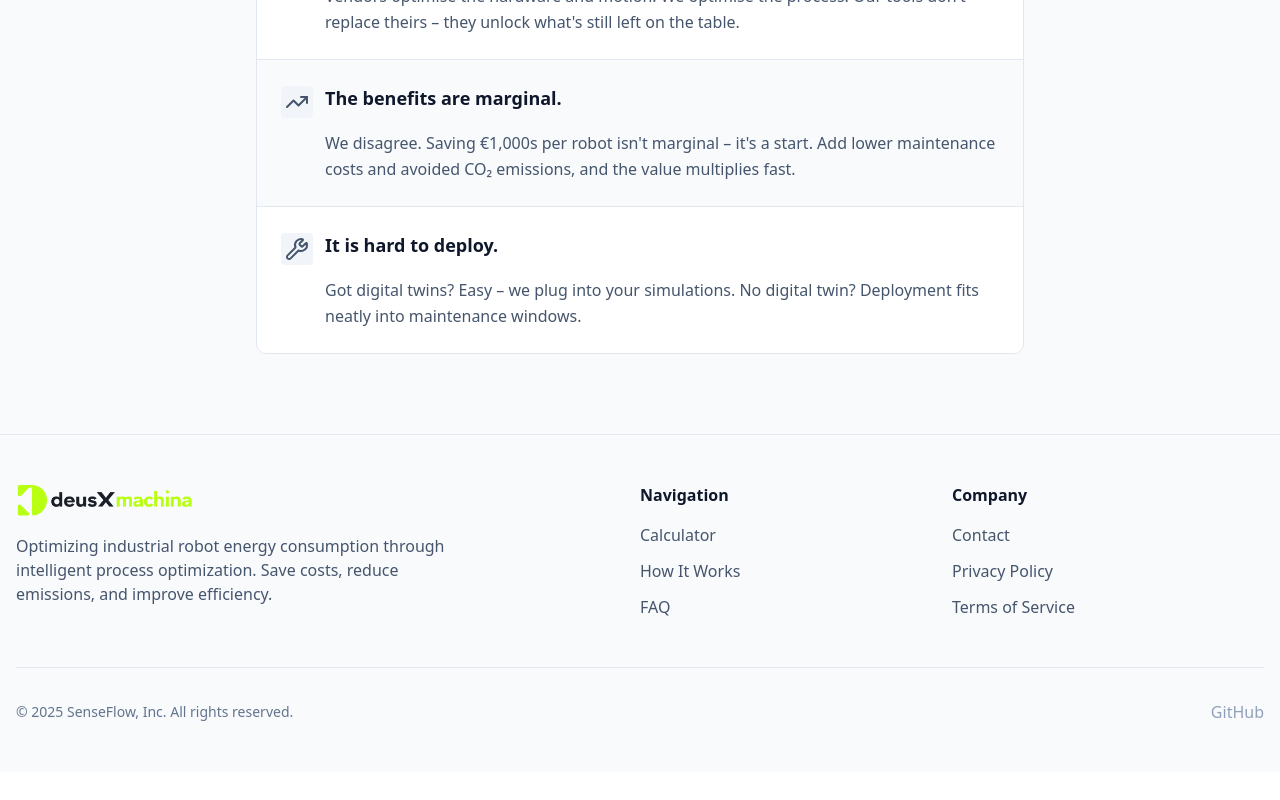
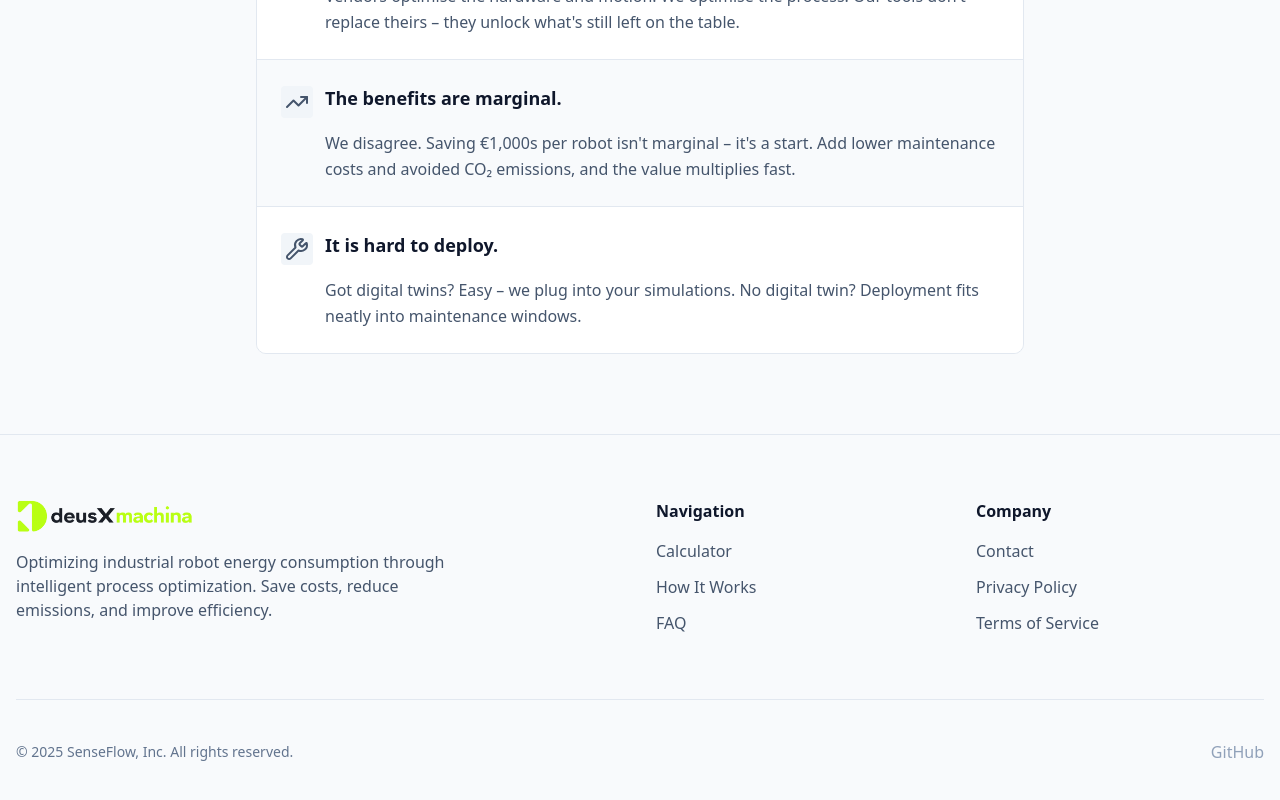
Before and after one commit to deusXmachina-dev/landing-page, a Next.js app: page / in a window 1280 px wide. Shown: the part 2919-3719 px from the top of the page. Before the commit the page ends 3691 px from the top, so only its background shows below. Built offline with nearby package versions, Linux system fonts and the light colour scheme.

Commit message:
better margins

```diff
--- a/src/components/layout/Footer.tsx
+++ b/src/components/layout/Footer.tsx
@@ -5,8 +5,8 @@ import Link from "next/link";
 export function Footer() {
   return (
     <footer className="bg-slate-50 dark:bg-slate-800 border-t border-slate-200 dark:border-slate-700">
-      <div className="container mx-auto px-4 py-12">
-        <div className="grid grid-cols-1 md:grid-cols-4">
+      <div className="container mx-auto px-6 md:px-4 py-12 md:py-16">
+        <div className="grid grid-cols-1 md:grid-cols-4 gap-10 md:gap-8">
           {/* Logo and Description */}
           <div className="md:col-span-2">
             <Logo href="/" className="mb-4" />
@@ -61,11 +61,11 @@ export function Footer() {
         </div>
 
         {/* Bottom Bar */}
-        <div className="border-t border-slate-200 dark:border-slate-700 mt-12 pt-8 flex flex-col md:flex-row justify-between items-center">
-          <p className="text-slate-500 dark:text-slate-400 text-sm">
+        <div className="border-t border-slate-200 dark:border-slate-700 mt-12 md:mt-16 pt-8 md:pt-10 flex flex-col md:flex-row justify-between items-center gap-4 md:gap-0">
+          <p className="text-slate-500 dark:text-slate-400 text-sm text-center md:text-left">
             © {CURRENT_YEAR} {COMPANY_NAME}. All rights reserved.
           </p>
-          <div className="flex items-center space-x-6 mt-4 md:mt-0">
+          <div className="flex items-center space-x-6">
             <a
               href={GITHUB_URL}
               className="text-slate-400 hover:text-slate-600 dark:hover:text-slate-300 transition-colors"
```
